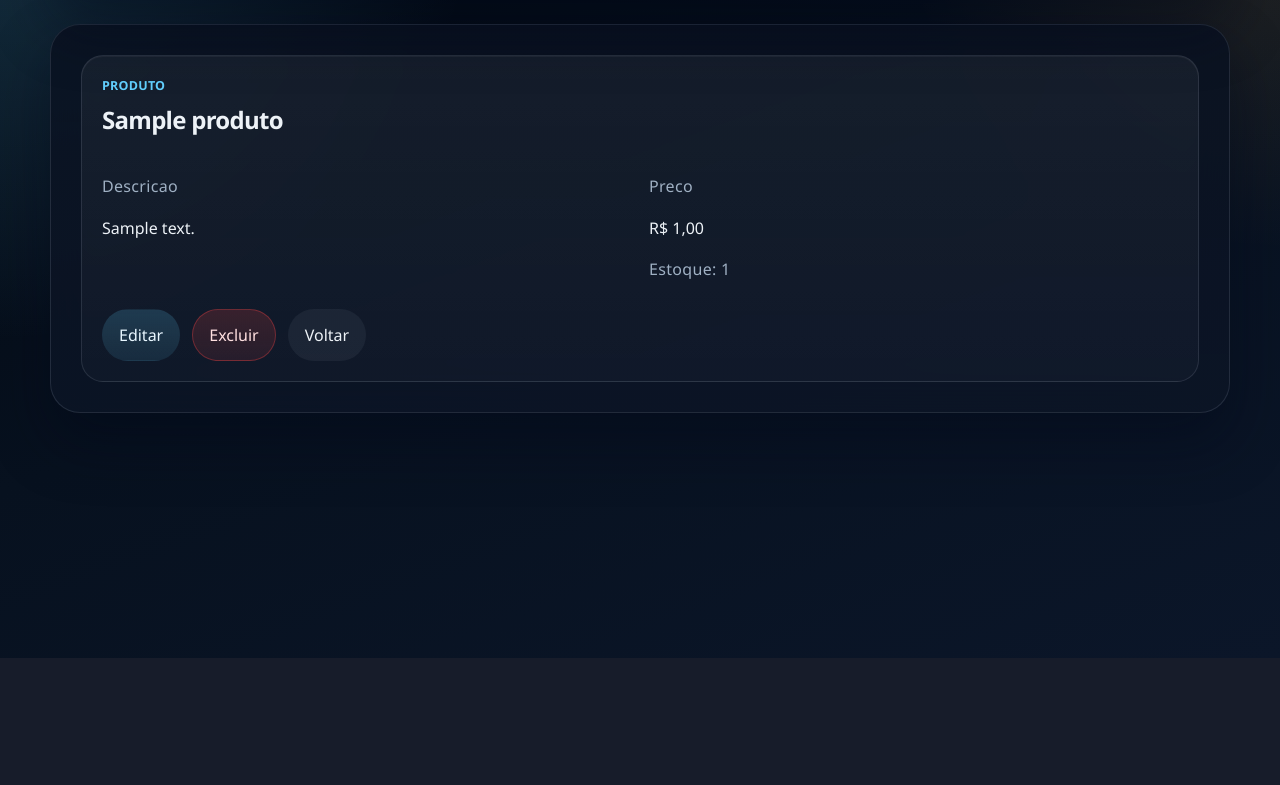
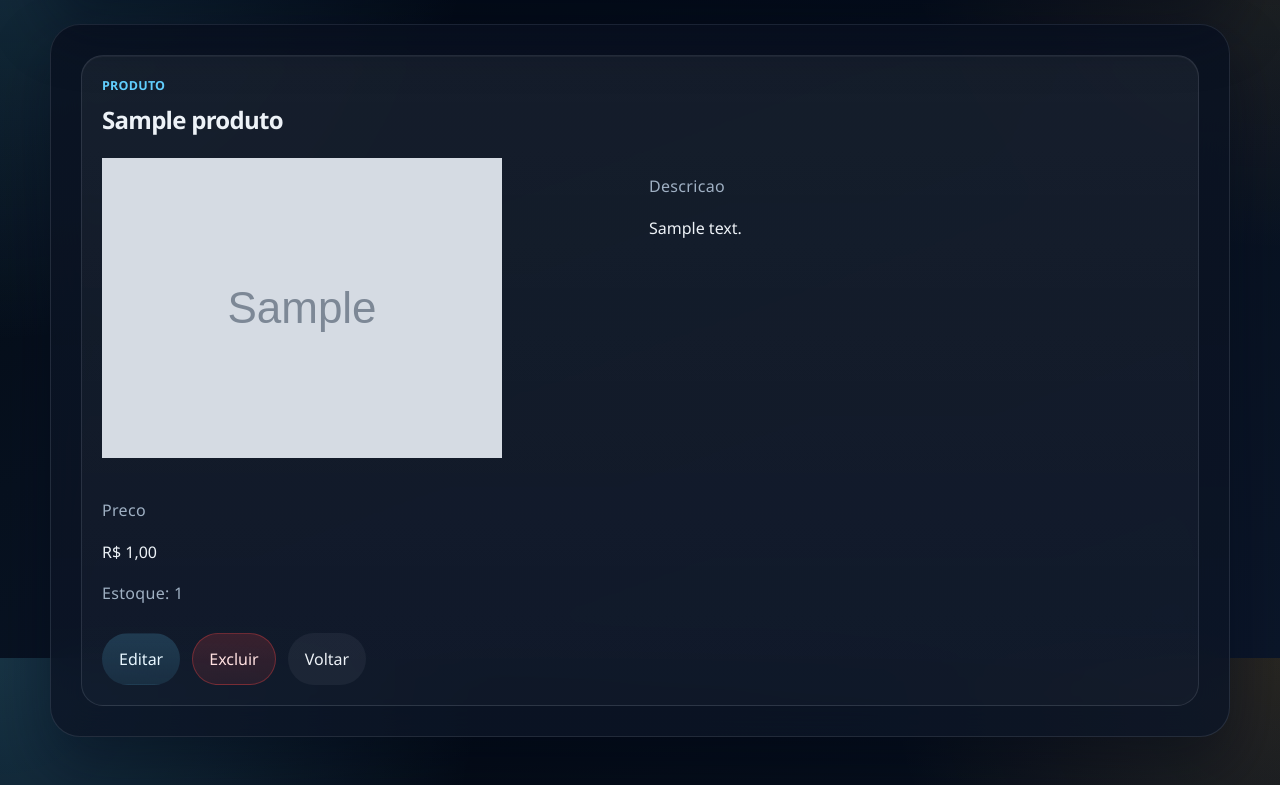
Before and after one commit to JoaoOtavio13/CRM, a Django app: page /produtos/1/ in a window 1280 px wide. Shown: the part 142-927 px from the top of the page. Before the commit the page ends 800 px from the top, so only its background shows below. Run offline with Django 5.2, Linux system fonts and the light colour scheme; a user stored in the database is signed in; tables that the repository leaves empty hold one stand-in row (values such as "Sample post"); grey boxes marked "Sample" are stand-in pictures.

Commit message:
feat(produtos): show product images in the catalog and detail pages
- Render the product image in the catalog list items when available.

- Add an image column to the product detail page.

- Fall back to a placeholder when the product has no image.

```diff
--- a/produtos/templates/produtos/produto_detail.html
+++ b/produtos/templates/produtos/produto_detail.html
@@ -7,6 +7,13 @@
 	<p class="eyebrow">Produto</p>
 	<h2>{{ produto.nome }}</h2>
 	<div class="grid cols-2">
+		<div>
+			{% if produto.imagem %}
+				<img src="{{ produto.imagem.url }}" alt="{{ produto.nome }}" class="list-item-image">
+			{% else %}
+				<img alt="Sem imagem" class="list-item-image">
+			{% endif %}
+		</div>
 		<div>
 			<p class="muted">Descricao</p>
 			<p>{{ produto.descricao }}</p>
--- a/produtos/templates/produtos/produto_list.html
+++ b/produtos/templates/produtos/produto_list.html
@@ -21,6 +21,11 @@
 		{% for produto in produtos %}
 			<li class="list-item">
 				<div>
+					{% if produto.imagem %}
+					<div class="list-item-header">
+						<img src="{{ produto.imagem.url }}" alt="{{ produto.nome }}" class="list-item-image">
+					</div>
+					{% endif %}
 					<strong>{{ produto.nome }}</strong>
 					<div class="meta">Estoque: {{ produto.estoque }} | Preco: R$ {{ produto.preco }}</div>
 					{% if produto.categoria %}
```
